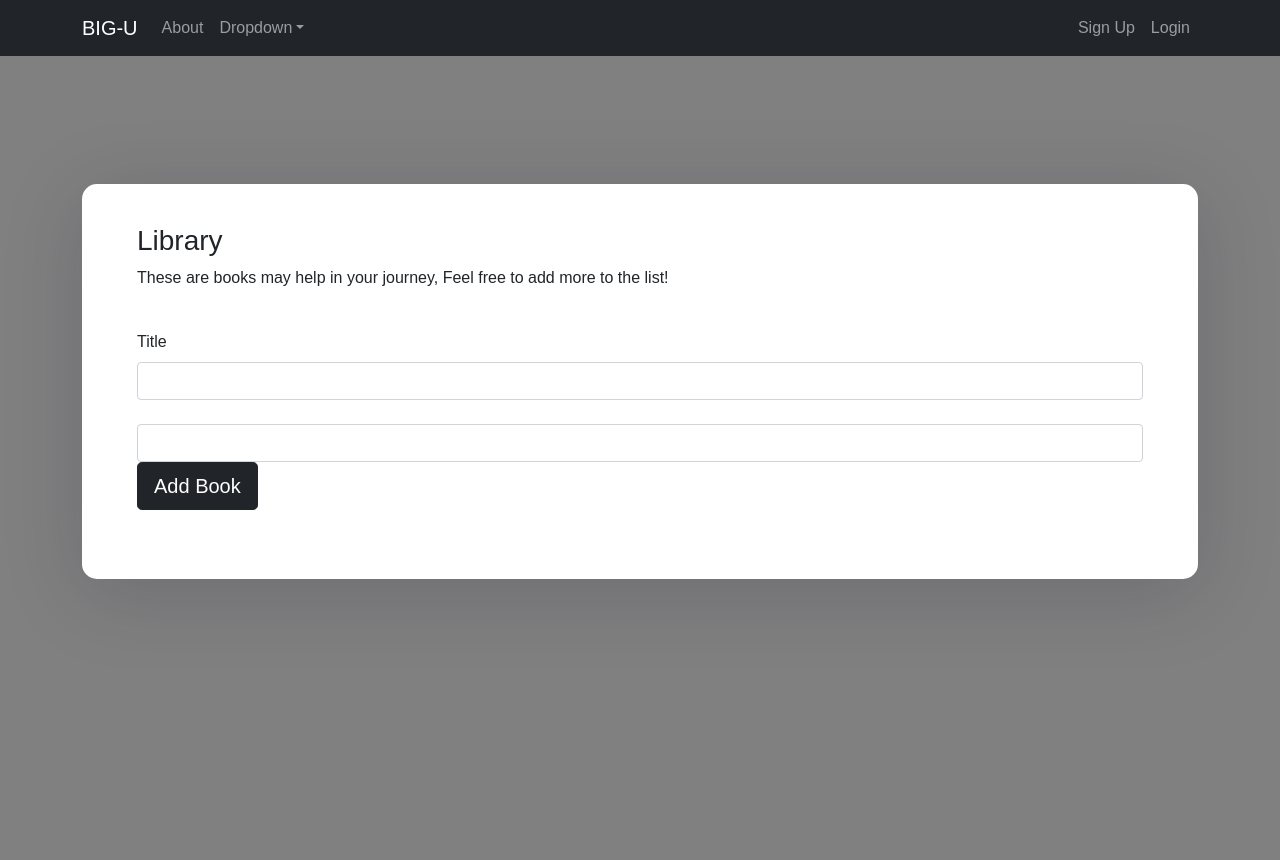
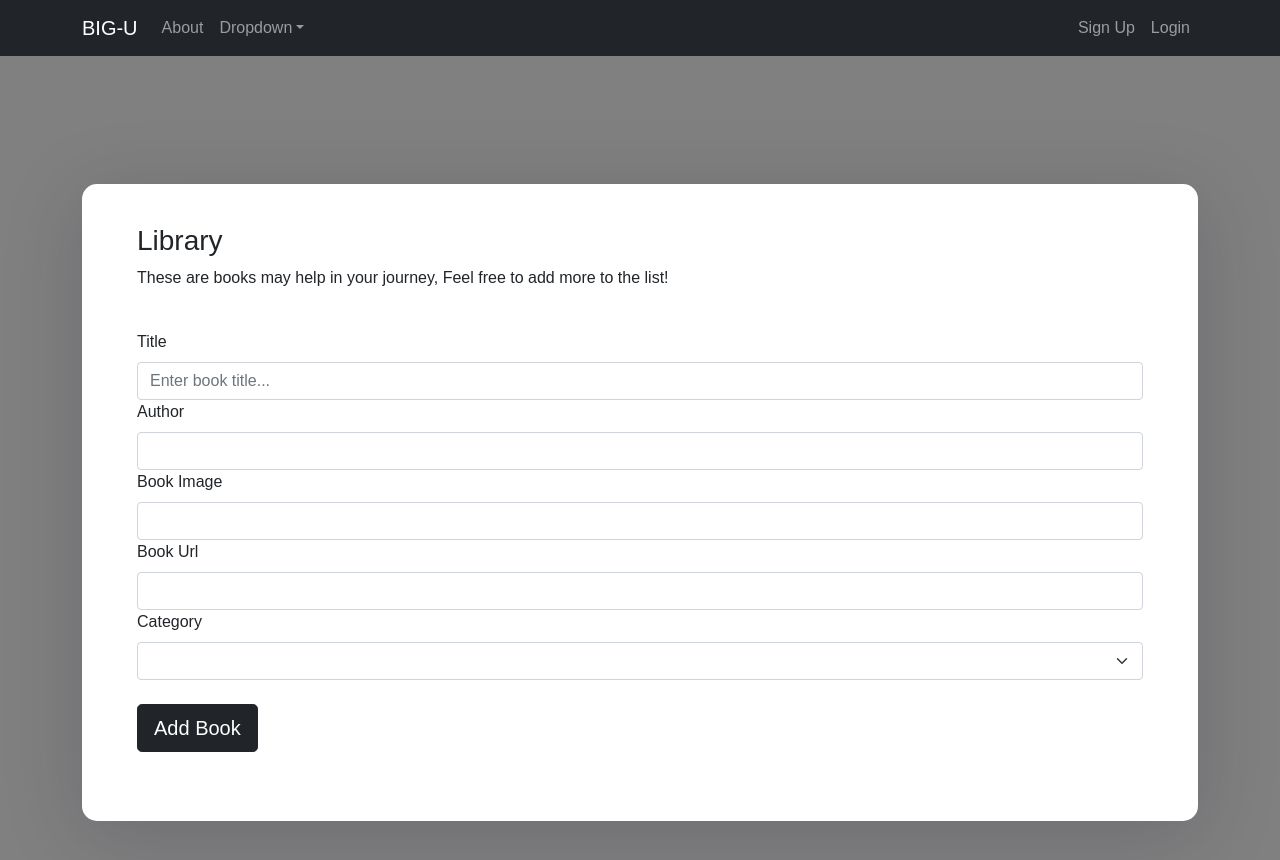
Before and after one commit to dcoppage86/big-u-frontend, a React (Create React App) app: page /library in a window 1280 px wide. Shown: the top 860 px of the page. Before the commit the page ends 800 px from the top, so only its background shows below. Built offline with nearby package versions, Linux system fonts and the light colour scheme; no server answers.

Commit message:
adding bootstrap jsx elements and props

```diff
--- a/src/components/BookForm.js
+++ b/src/components/BookForm.js
@@ -4,20 +4,49 @@ import { connect } from 'react-redux'
 import { updateBookForm } from '../actions/bookEntryForm'
 import { Button } from 'react-bootstrap'
 
-const BookForm = () => {
+const BookForm = ({formData, updateBookForm}) => {
+
+    const {title, author, image_url, book_url, category} = formData
+
+    const handleInputChange = event => {
+        const {name, value} = event.target
+        updateBookForm(name, value)
+    }
+
     return (
         <Form>
             <Form.Group>
                 <Form.Label>Title</Form.Label>
-                <Form.Control></Form.Control>
+                <Form.Control type="text" name="title" onChange={ handleInputChange } value={title} placeholder="Enter book title..." />
             </Form.Group>
             <Form.Group>
-                <Form.Label></Form.Label>
-                <Form.Control></Form.Control>
+                <Form.Label>Author</Form.Label>
+                <Form.Control/>
             </Form.Group>
+            <Form.Group>
+                <Form.Label>Book Image</Form.Label>
+                <Form.Control/>
+            </Form.Group>
+            <Form.Group>
+                <Form.Label>Book Url</Form.Label>
+                <Form.Control/>
+            </Form.Group>
+            <Form.Group>
+                <Form.Label>Category</Form.Label>
+                <Form.Select/>
+            </Form.Group>
+            <br></br>
             <Button type="submit" className="btn btn-dark btn-lg btn-block" value="Add Book">Add Book</Button>
         </Form>
     )
 }
 
-export default BookForm
+const mapStateToProps = state => {
+    const userId = state.currentUser ? state.currentUser.id : ""
+    return {
+        formData: state.bookEntryForm,
+        userId
+    }
+}
+
+export default connect(mapStateToProps, { updateBookForm })(BookForm)
```
